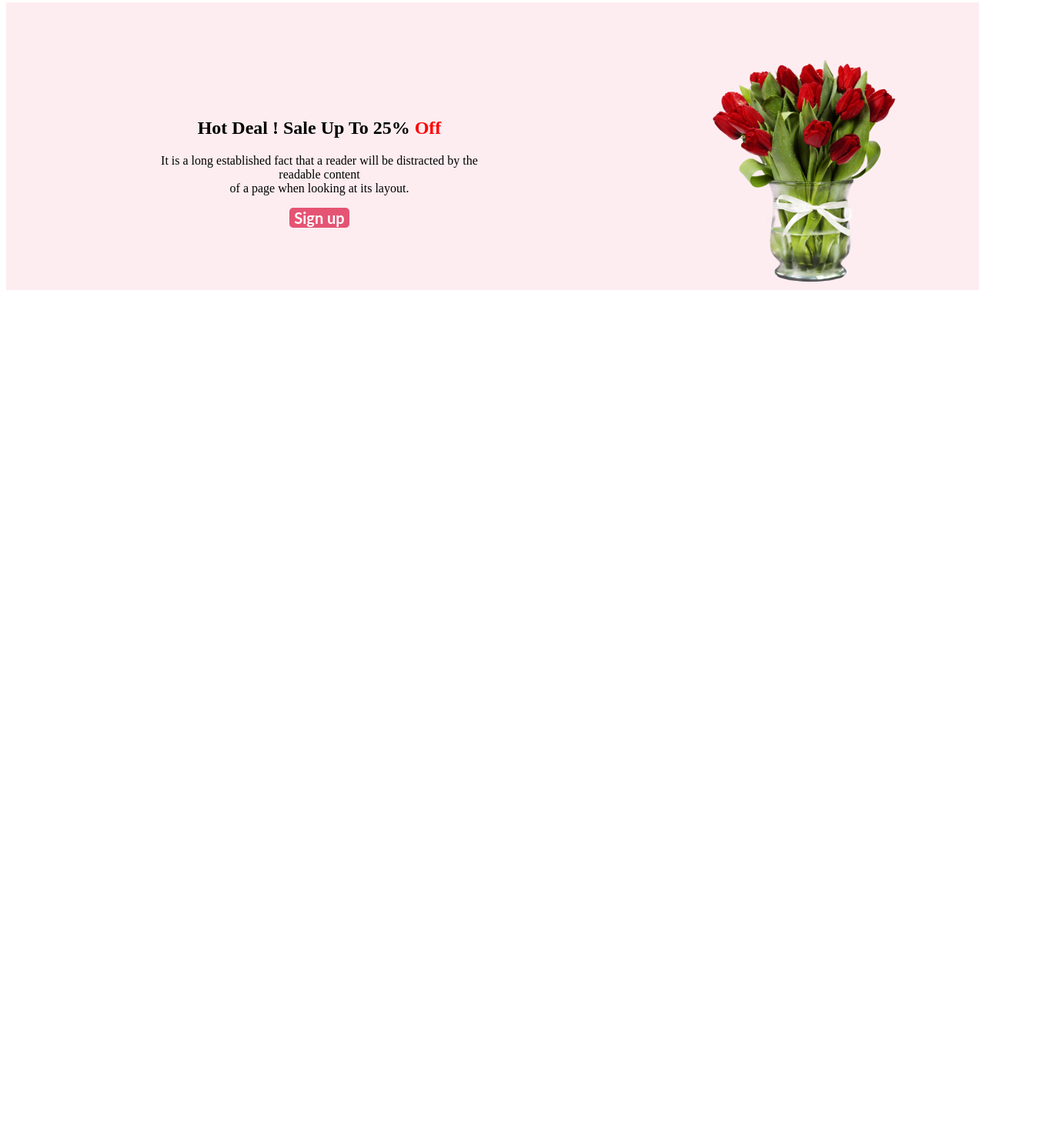
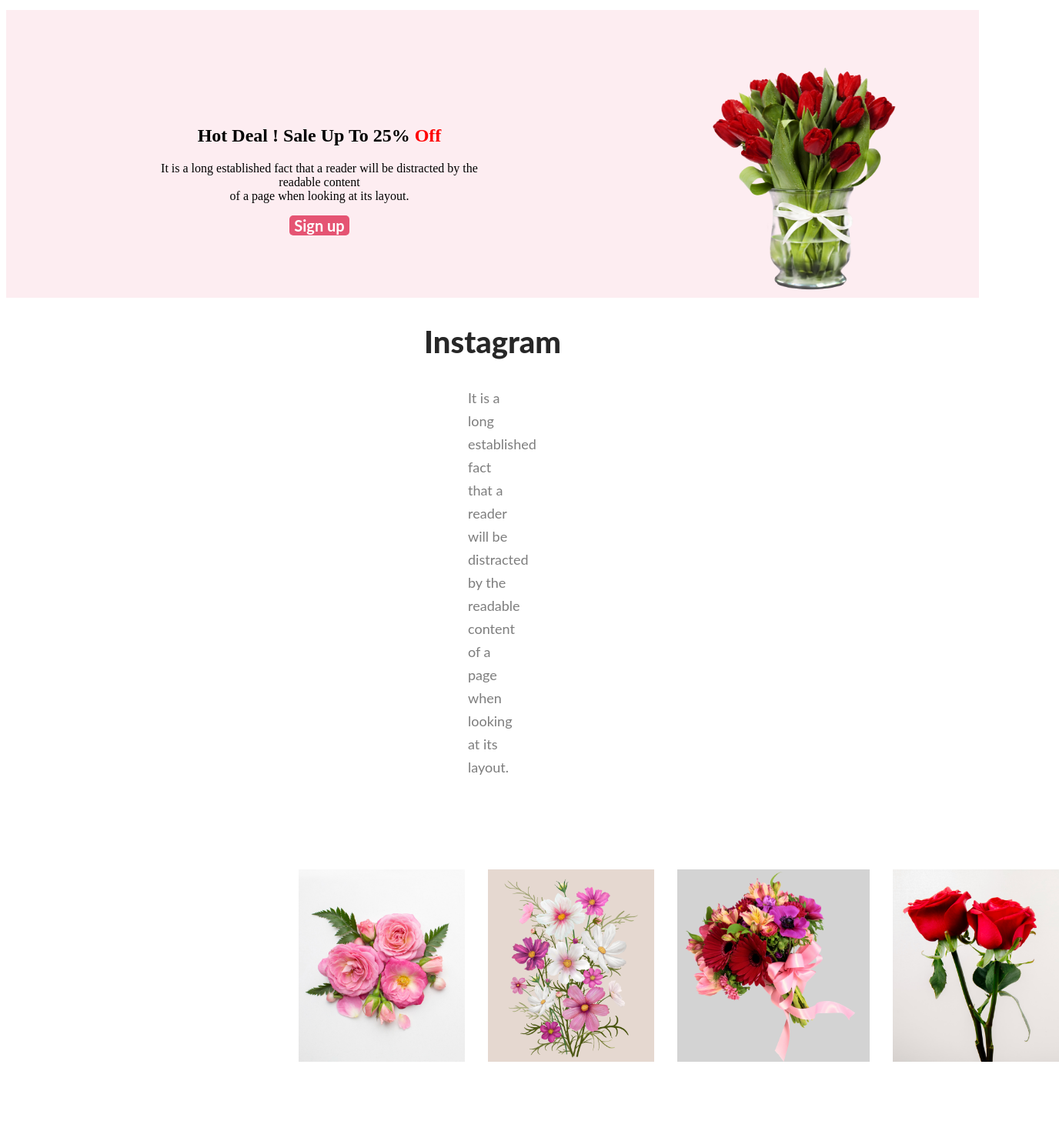
Before and after one commit to Sobuj301/sbj-flower-shop, a plain HTML site: page index.html in a window 1280 px wide. Shown: the part 3653-5136 px from the top of the page at 77% size, 1376 px wide, since content can reach past the window. Before the commit the page ends 4038 px from the top, so only its background shows below. Drawn offline with Linux system fonts and the light colour scheme.

Commit message:
added images

```diff
--- a/index.html
+++ b/index.html
@@ -62,7 +62,14 @@
 
     </header>
     <main>
-
+        <h2 class="primary-text" >Instagram</h2>
+        <p class="primary-text-description" >It is a long established fact that a reader will be distracted by the readable content of a page when looking at its layout.</p>
+    <div class="main-container">
+         <img src="images/Flower 01.png" alt="">
+         <img src="images/Rectangle 4.png" alt="">
+         <img class="img-3" src="images/pngwing 5.png" alt="">
+         <img class="img-4" src="images/Rectangle 6.png" alt="">
+    </div>
     </main>
     <footer>
 
--- a/style/flower.css
+++ b/style/flower.css
@@ -114,33 +114,52 @@ section {
 
 .social-container {
     display: flex;
-    width:0px 100px 0px 100px;
-    padding: 50px 100px 50px 100px;
 
-    margin:50px 200px 0px 200px;
-    margin-top:100px 150px 0px 150px;
+    /* width:0px 100px 0px 100px; */
+    padding: 50px 80px 50px 80px;
+    margin: 60px 270px 0px 280px;
+    margin-top: 100px 150px 0px 150px;
 
     border-radius: 8px;
     background: rgba(39, 39, 39, 0.05);
-    gap: 200px;
+    gap: 220px;
 }
 
-.discount-offer{
+.discount-offer {
     display: flex;
     margin-top: 100px;
 }
- .discount{
-        text-align: center;
-        padding:130px 100px 0px 200px;
- }
- .discount-flower{
+
+.discount {
     text-align: center;
-    padding:70px 100px 0px 200px;
- }
- .discount-flower{
+    padding: 130px 100px 0px 200px;
+}
+
+.discount-flower {
+    text-align: center;
+    padding: 70px 100px 0px 200px;
+}
+
+.discount-flower {
     width: 250px;
     height: 300px;
- }
- .off{
-    color:red
- }
+}
+
+.off {
+    color: red
+}
+
+.main-container {
+    display: flex;
+    width: 200px;
+    height: 250px;
+    gap:30px;
+    padding: 100px 300px 100px 380px;
+
+}
+.img-3{
+    background:lightgray 50% / cover no-repeat;;
+}
+.img-4{
+    background:  lightgray -11.535px 0px / 173.728% 100% no-repeat;
+}
```
